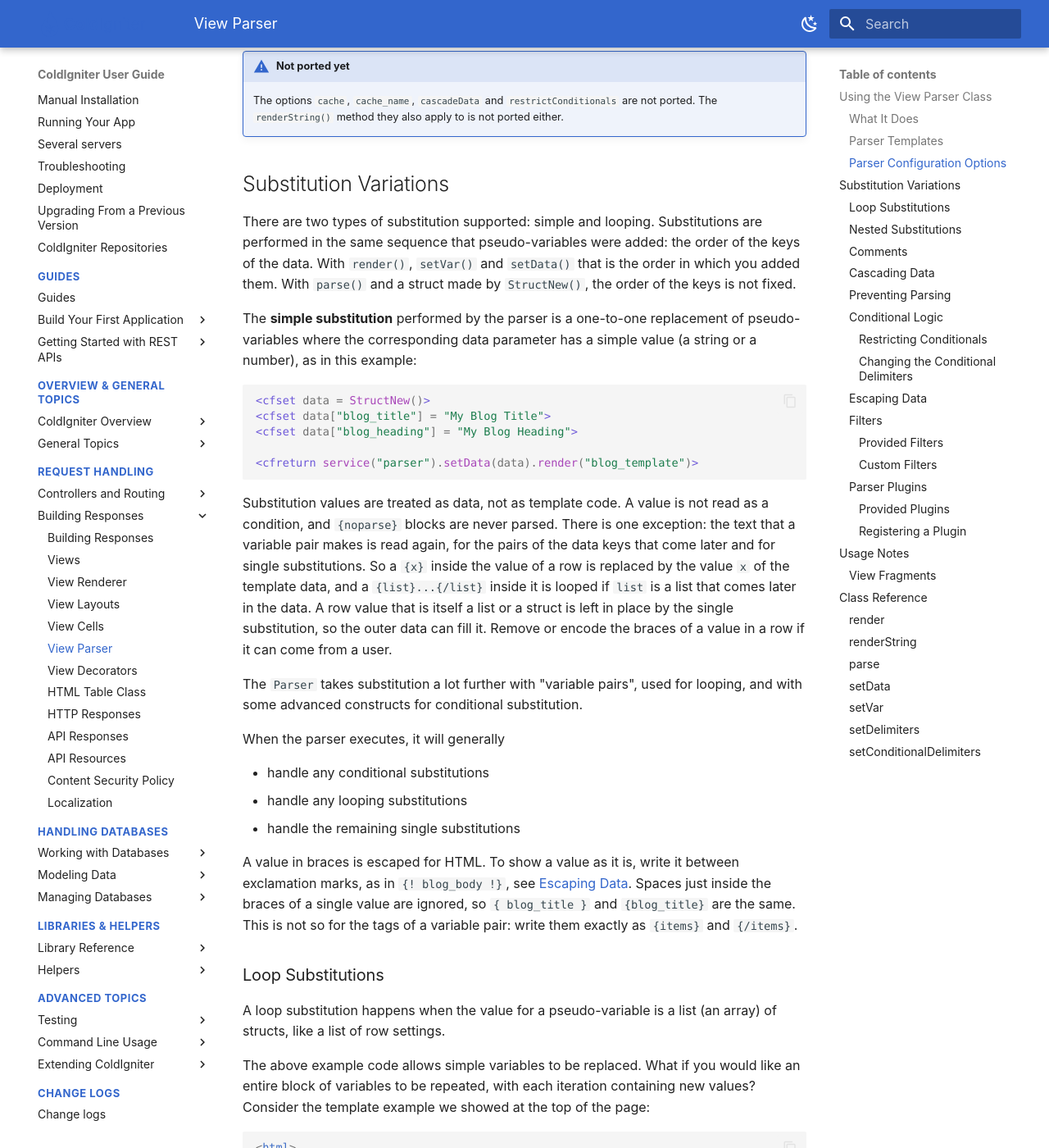
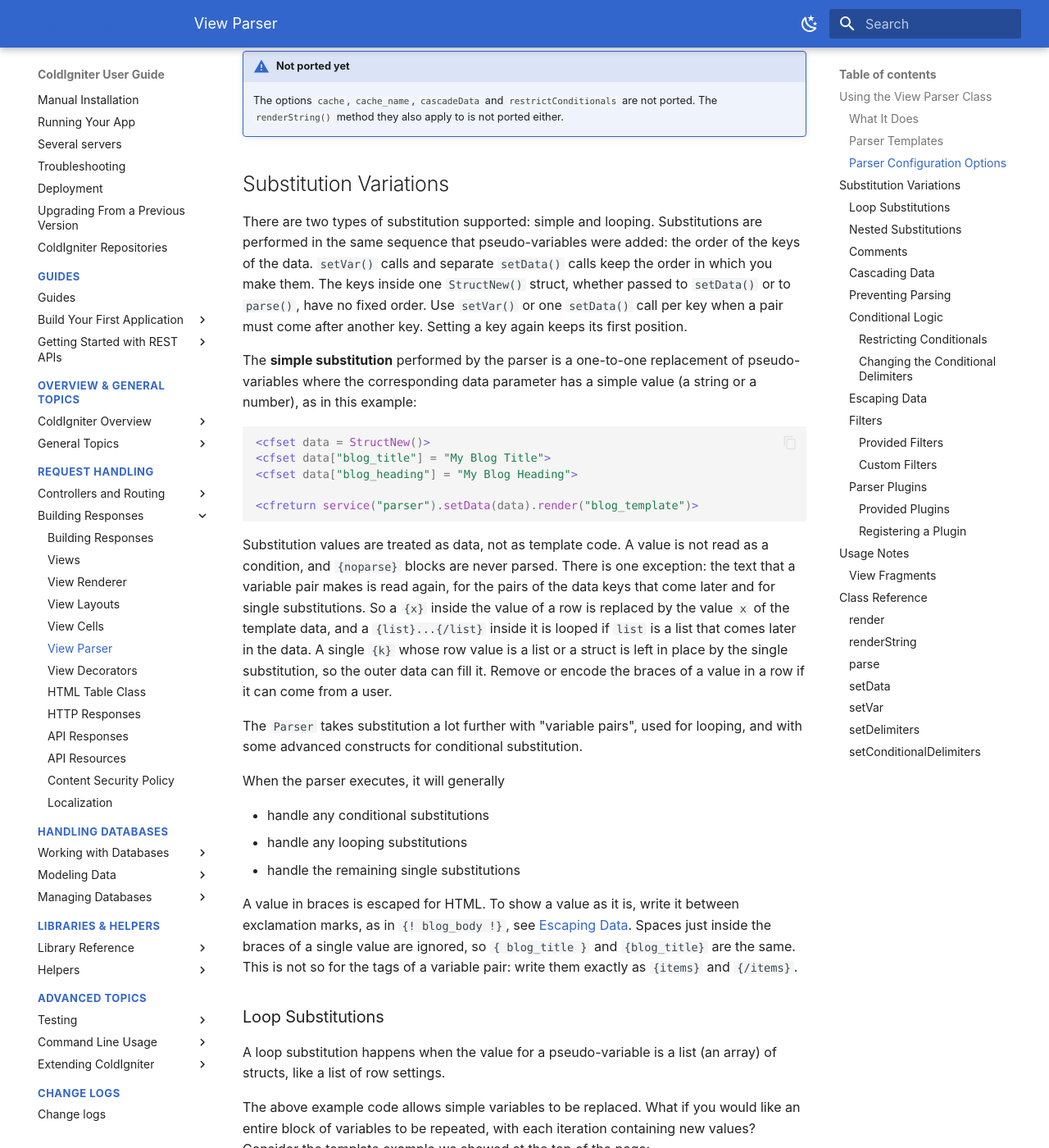
Before and after one commit to ColdIgniter/userguide, an MkDocs documentation site: the page built from guide/outgoing/view_parser.md, in a window 1280 px wide and 1400 px high, scrolled down 2704 px. Shown: the whole window at 82% size. Built offline with MkDocs 1.6.1 and Material for MkDocs 9.7.7, drawn with Linux system fonts in a browser that asks for light colours.

Commit message:
fix(guide): say when parser data keys keep their order

```diff
--- a/guide/outgoing/view_parser.md
+++ b/guide/outgoing/view_parser.md
@@ -120,7 +120,7 @@ The `render()` method takes a struct of options as its second argument, and `sav
 ## Substitution Variations
 
 There are two types of substitution supported: simple and looping.
-Substitutions are performed in the same sequence that pseudo-variables were added: the order of the keys of the data. With `render()`, `setVar()` and `setData()` that is the order in which you added them. With `parse()` and a struct made by `StructNew()`, the order of the keys is not fixed.
+Substitutions are performed in the same sequence that pseudo-variables were added: the order of the keys of the data. `setVar()` calls and separate `setData()` calls keep the order in which you make them. The keys inside one `StructNew()` struct, whether passed to `setData()` or to `parse()`, have no fixed order. Use `setVar()` or one `setData()` call per key when a pair must come after another key. Setting a key again keeps its first position.
 
 The **simple substitution** performed by the parser is a one-to-one
 replacement of pseudo-variables where the corresponding data parameter
@@ -137,7 +137,7 @@ has a simple value (a string or a number), as in this example:
 Substitution values are treated as data, not as template code. A value is not read as a condition,
 and `{noparse}` blocks are never parsed. There is one exception: the text that a variable pair makes is read again,
 for the pairs of the data keys that come later and for single substitutions. So a `{x}` inside the value of a row is replaced
-by the value `x` of the template data, and a `{list}...{/list}` inside it is looped if `list` is a list that comes later in the data. A row value that is itself a list or a struct is left in place by the single substitution, so the outer data can fill it.
+by the value `x` of the template data, and a `{list}...{/list}` inside it is looped if `list` is a list that comes later in the data. A single `{k}` whose row value is a list or a struct is left in place by the single substitution, so the outer data can fill it.
 Remove or encode the braces of a value in a row if it can come from a user.
 
 The `Parser` takes substitution a lot further with "variable pairs",
```
